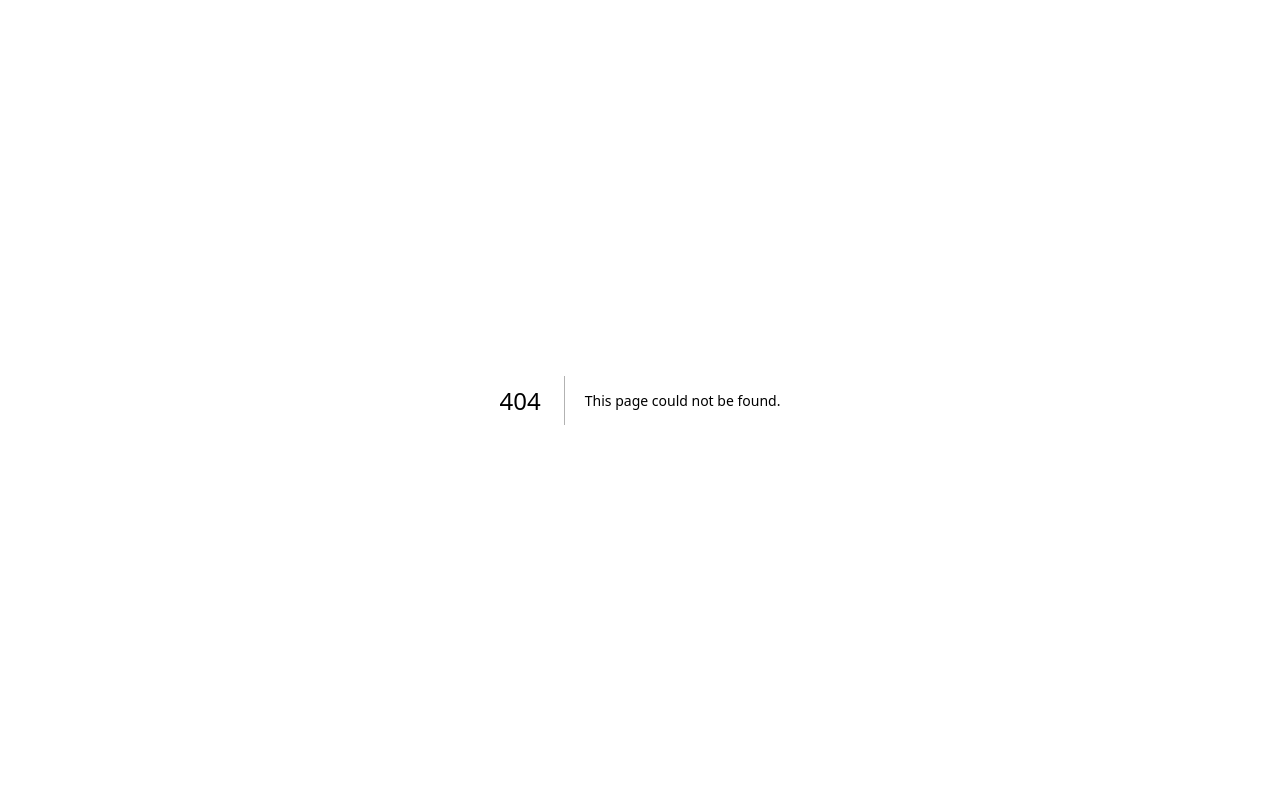
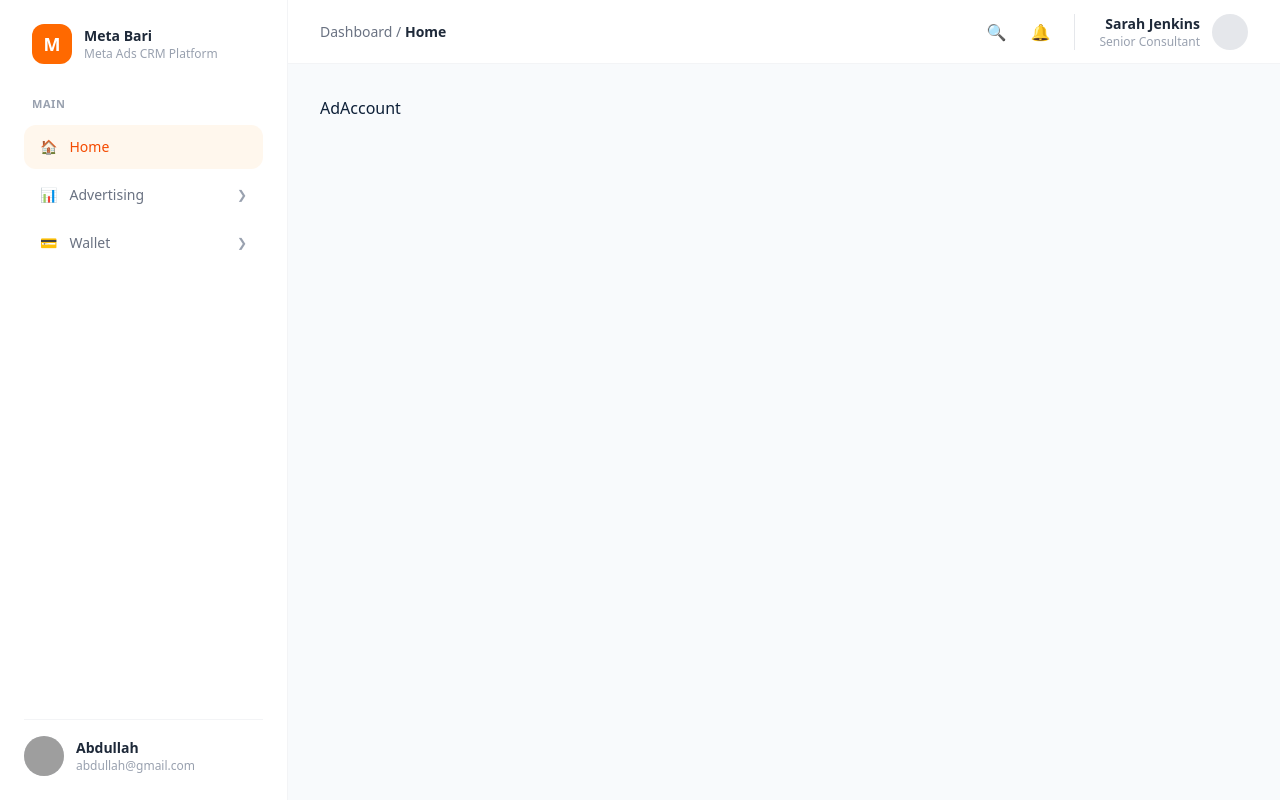
Before and after one commit to ads-fixter-FSD/adsfixter-crm, a Next.js app: page /dashboard/advertising/ad-account in a window 1280 px wide. Before the commit this address had no page. Built offline with nearby package versions, Linux system fonts and the light colour scheme; grey boxes are pictures that could not be loaded; a web font is replaced by a local one.

Commit message:
add folder in components

```diff
--- /dev/null
+++ b/src/app/(dashboard)/dashboard/advertising/ad-account/page.tsx
@@ -0,0 +1,7 @@
+import React from 'react'
+
+export default function AdAccount() {
+  return (
+    <div>AdAccount</div>
+  )
+}
```
